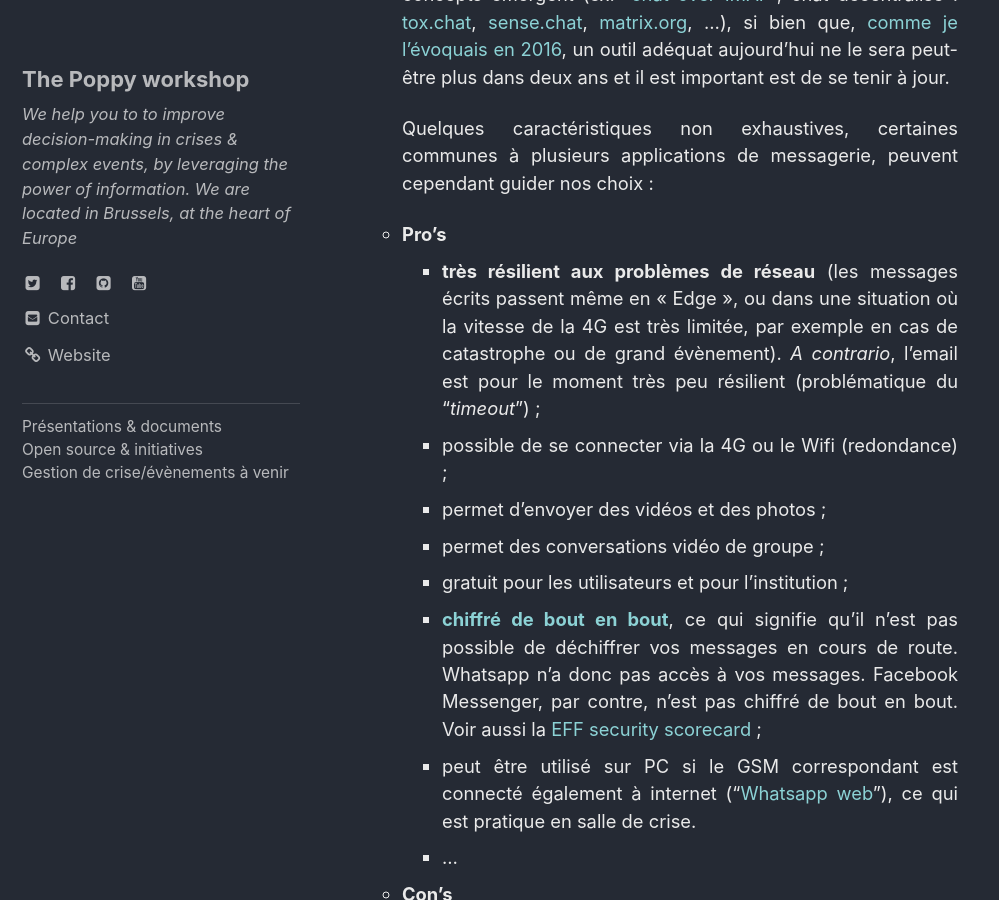
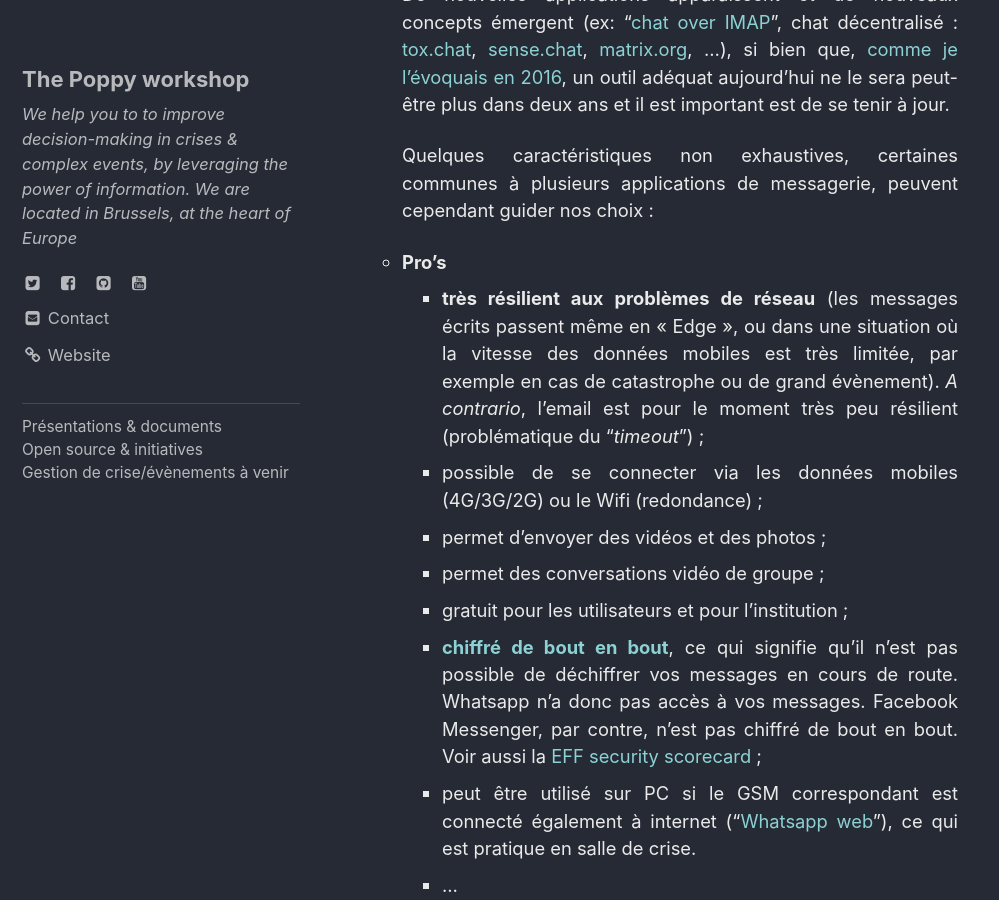
Before and after one commit to ccloquet/ccloquet.github.io, a Jekyll site: the page built from _posts/2019-01-29-Whatsapp.md, in a window 1280 px wide and 900 px high, scrolled down 2753 px. Shown: the whole window, without its empty margins (0-999 px from the left). Built offline with Jekyll 4.4.1, drawn with Linux system fonts in a browser that asks for light colours; cached includes are drawn as plain includes; some of the changed text lies outside the part shown.

Commit message:
Update 2019-01-29-Whatsapp.md

```diff
--- a/_posts/2019-01-29-Whatsapp.md
+++ b/_posts/2019-01-29-Whatsapp.md
@@ -4,7 +4,7 @@ title: Whatsapp pour la gestion de crise en contexte institutionnel?
 
 En situation de crise, il est important de disposer de moyens de communication « ***out of band*** » (=différents des moyens classiques), **redondants**, permettant de travailler lorsque les autres moyens sont hors service.
 
-Une application comme **Whatsapp** est par exemple complémentaire du SMS et de la téléphonie fixe, car elle peut fonctionner tant via la 4G/3G/2G qu'au moyen d'une connexion Wifi, et est indépendante du réseau internet de l'institution et de sa téléphonie.
+Une application comme **Whatsapp** est par exemple complémentaire du SMS et de la téléphonie fixe, car elle peut fonctionner tant via les données mobiles en 4G/3G et même 2G (EDGE) qu'au moyen d'une connexion Wifi, et est indépendante du réseau internet de l'institution et de sa téléphonie.
 
 Comme d'autres, cette application a été abondamment utilisée lors des attentats de Bruxelles et Zaventem du 22 mars 2016, que ce soit [par les citoyens](https://cirb.brussels/fr/blog/2016/04/les-reseaux-de-communication-lors-des-evenements-du-22-mars-2016) ou les [services de secours](https://www.rtbf.be/info/dossier/explosions-a-brussels-airport/detail_la-police-a-ete-contrainte-de-communiquer-via-whatsapp-pendant-les-attentats?id=9252980), et est depuis lors très répandue en planification d'urgence et en gestion de crise.
 
@@ -37,8 +37,8 @@ Pour commencer, un petit détour par quelques critères guidant le choix des moy
 
     Quelques caractéristiques non exhaustives, certaines communes à plusieurs applications de messagerie, peuvent cependant guider nos choix :
   - **Pro's**
-    - **très résilient aux problèmes de réseau** (les messages écrits passent même en « Edge », ou dans une situation où la vitesse de la 4G est très limitée, par exemple en cas de catastrophe ou de grand évènement). *A contrario*, l'email est pour le moment très peu résilient (problématique du "*timeout*") ;
-    - possible de se connecter via la 4G ou le Wifi (redondance) ;
+    - **très résilient aux problèmes de réseau** (les messages écrits passent même en « Edge », ou dans une situation où la vitesse des données mobiles est très limitée, par exemple en cas de catastrophe ou de grand évènement). *A contrario*, l'email est pour le moment très peu résilient (problématique du "*timeout*") ;
+    - possible de se connecter via les données mobiles (4G/3G/2G) ou le Wifi (redondance) ;
     - permet d'envoyer des vidéos et des photos ;
     - permet des conversations vidéo de groupe ;
     - gratuit pour les utilisateurs et pour l'institution ;
```
